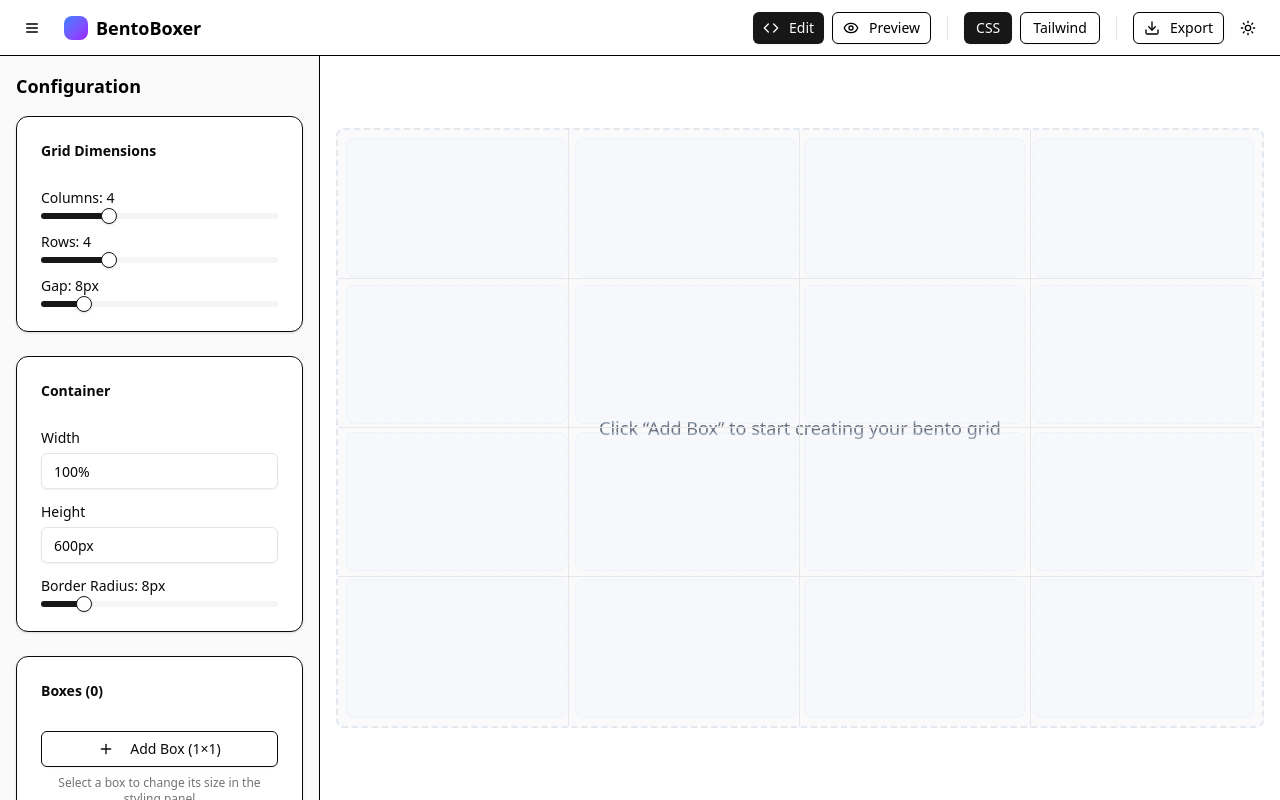
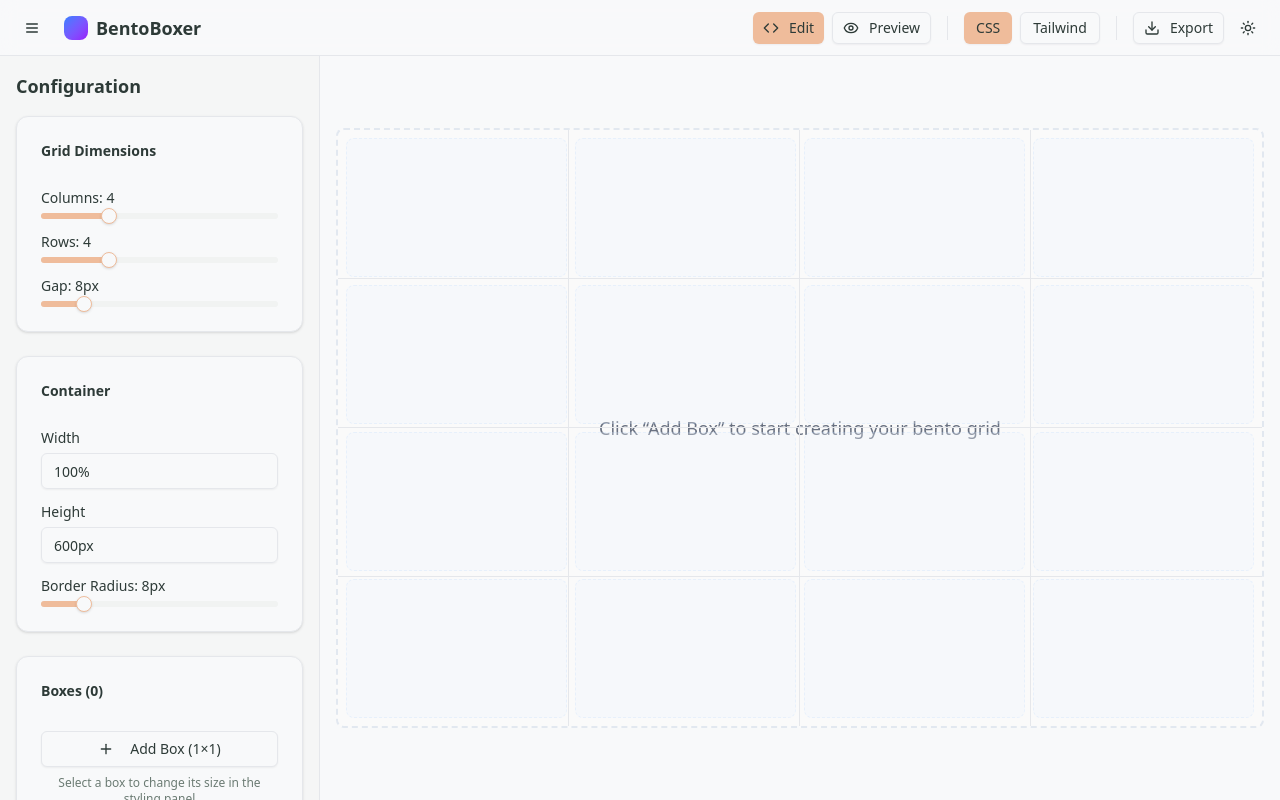
Before and after one commit to ivanavi2/bentoboxer, a Next.js app: page / in a window 1280 px wide. Built offline with nearby package versions, Linux system fonts and the light colour scheme.

Commit message:
feat: update theme with modern neutral palette and improved accessibility
- Replace yellowish cream background with neutral light gray (#F8F9FA)
- Implement warm earthy color palette with peach primary and teal accents
- Enhance dark mode contrast with proper foreground colors for hover states

```diff
--- a/src/app/globals.css
+++ b/src/app/globals.css
@@ -4,31 +4,31 @@
 
 
 @theme {
-  /* Light theme colors */
-  --color-background: #ffffff;
-  --color-foreground: #0a0a0a;
-  --color-card: #ffffff;
-  --color-card-foreground: #0a0a0a;
-  --color-popover: #ffffff;
-  --color-popover-foreground: #0a0a0a;
-  --color-primary: #171717;
-  --color-primary-foreground: #fafafa;
-  --color-secondary: #f5f5f5;
-  --color-secondary-foreground: #171717;
-  --color-muted: #f5f5f5;
-  --color-muted-foreground: #737373;
-  --color-accent: #f5f5f5;
-  --color-accent-foreground: #171717;
-  --color-destructive: #ef4444;
-  --color-destructive-foreground: #fafafa;
-  --color-border: #e5e5e5;
-  --color-input: #e5e5e5;
-  --color-ring: #0a0a0a;
-  --color-chart-1: #f97316;
-  --color-chart-2: #059669;
-  --color-chart-3: #0369a1;
-  --color-chart-4: #eab308;
-  --color-chart-5: #ea580c;
+  /* Light theme colors - Warm earthy palette */
+  --color-background: #F8F9FA;
+  --color-foreground: #2D3A37;
+  --color-card: #F8F9FA;
+  --color-card-foreground: #2D3A37;
+  --color-popover: #F8F9FA;
+  --color-popover-foreground: #2D3A37;
+  --color-primary: #EFBC9B;
+  --color-primary-foreground: #2D3A37;
+  --color-secondary: #E2E8E0;
+  --color-secondary-foreground: #2D3A37;
+  --color-muted: #F1F3F2;
+  --color-muted-foreground: #6B7B73;
+  --color-accent: #9CAFAA;
+  --color-accent-foreground: #2D3A37;
+  --color-destructive: #D73027;
+  --color-destructive-foreground: #F8F9FA;
+  --color-border: #E5E7EB;
+  --color-input: #E5E7EB;
+  --color-ring: #EFBC9B;
+  --color-chart-1: #EFBC9B;
+  --color-chart-2: #9CAFAA;
+  --color-chart-3: #D6DAC8;
+  --color-chart-4: #B5C4A7;
+  --color-chart-5: #7A9B94;
   /* Border radius */
   --radius: 0.5rem;
 }
@@ -36,40 +36,40 @@
 @layer theme {
   * {
     @variant dark {
-      --color-background: #0a0a0a;
-      --color-foreground: #fafafa;
-      --color-card: #0a0a0a;
-      --color-card-foreground: #fafafa;
-      --color-popover: #0a0a0a;
-      --color-popover-foreground: #fafafa;
-      --color-primary: #fafafa;
-      --color-primary-foreground: #171717;
-      --color-secondary: #262626;
-      --color-secondary-foreground: #fafafa;
-      --color-muted: #262626;
-      --color-muted-foreground: #a3a3a3;
-      --color-accent: #262626;
-      --color-accent-foreground: #fafafa;
-      --color-destructive: #7f1d1d;
-      --color-destructive-foreground: #fafafa;
-      --color-border: #262626;
-      --color-input: #262626;
-      --color-ring: #d4d4d4;
-      --color-chart-1: #3b82f6;
-      --color-chart-2: #10b981;
-      --color-chart-3: #f59e0b;
-      --color-chart-4: #8b5cf6;
-      --color-chart-5: #f43f5e;
+      --color-background: #1A2A27;
+      --color-foreground: #FBF3D5;
+      --color-card: #1A2A27;
+      --color-card-foreground: #FBF3D5;
+      --color-popover: #1A2A27;
+      --color-popover-foreground: #FBF3D5;
+      --color-primary: #F5C7A8;
+      --color-primary-foreground: #FBF3D5;
+      --color-secondary: #354B45;
+      --color-secondary-foreground: #FBF3D5;
+      --color-muted: #233B35;
+      --color-muted-foreground: #A8B5AD;
+      --color-accent: #B8D4D1;
+      --color-accent-foreground: #FBF3D5;
+      --color-destructive: #E85A4F;
+      --color-destructive-foreground: #FBF3D5;
+      --color-border: #354B45;
+      --color-input: #354B45;
+      --color-ring: #F5C7A8;
+      --color-chart-1: #F5C7A8;
+      --color-chart-2: #B8D4D1;
+      --color-chart-3: #A8B5AD;
+      --color-chart-4: #9BB4A7;
+      --color-chart-5: #7A9B94;
     }
   }
 }
 
 @layer base {
   * {
-    border-color: hsl(var(--border));
+    border-color: var(--color-border);
   }
   body {
-    background-color: hsl(var(--background));
-    color: hsl(var(--foreground));
+    background-color: var(--color-background);
+    color: var(--color-foreground);
   }
 }
```
